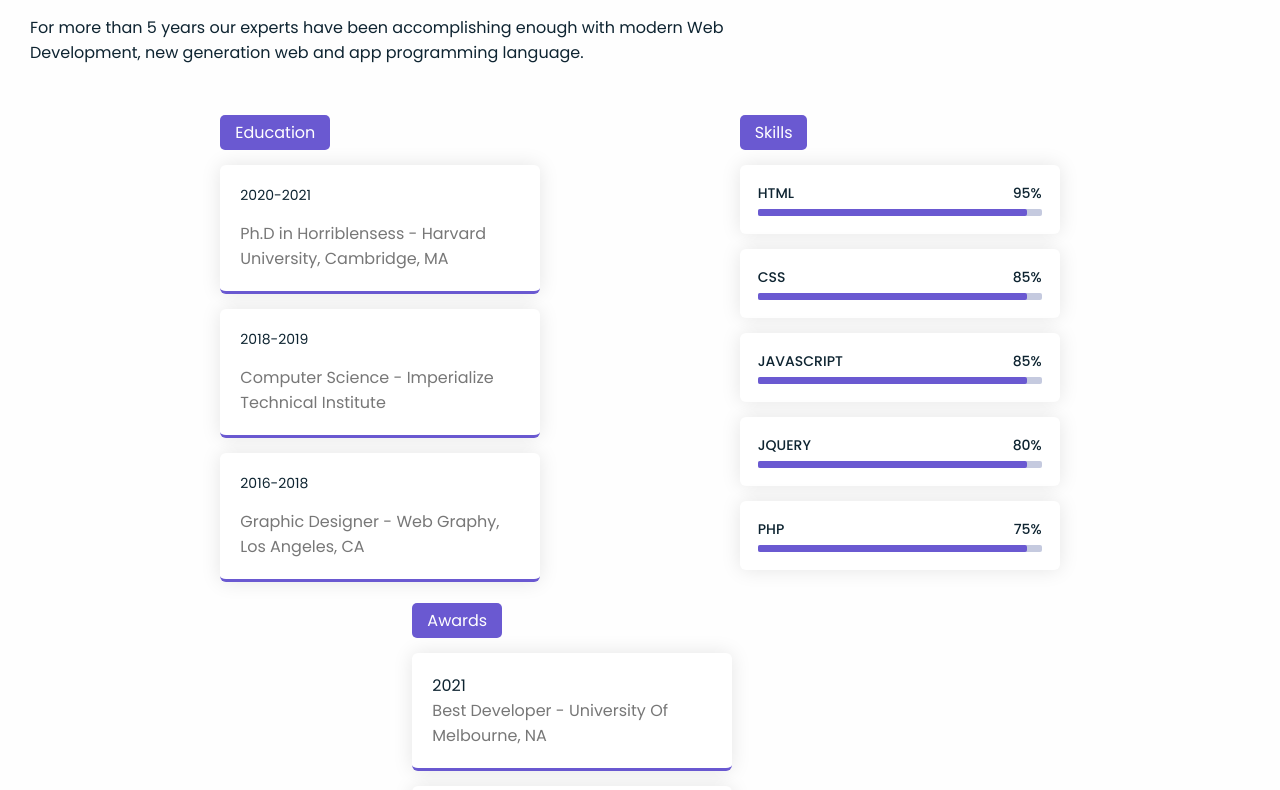
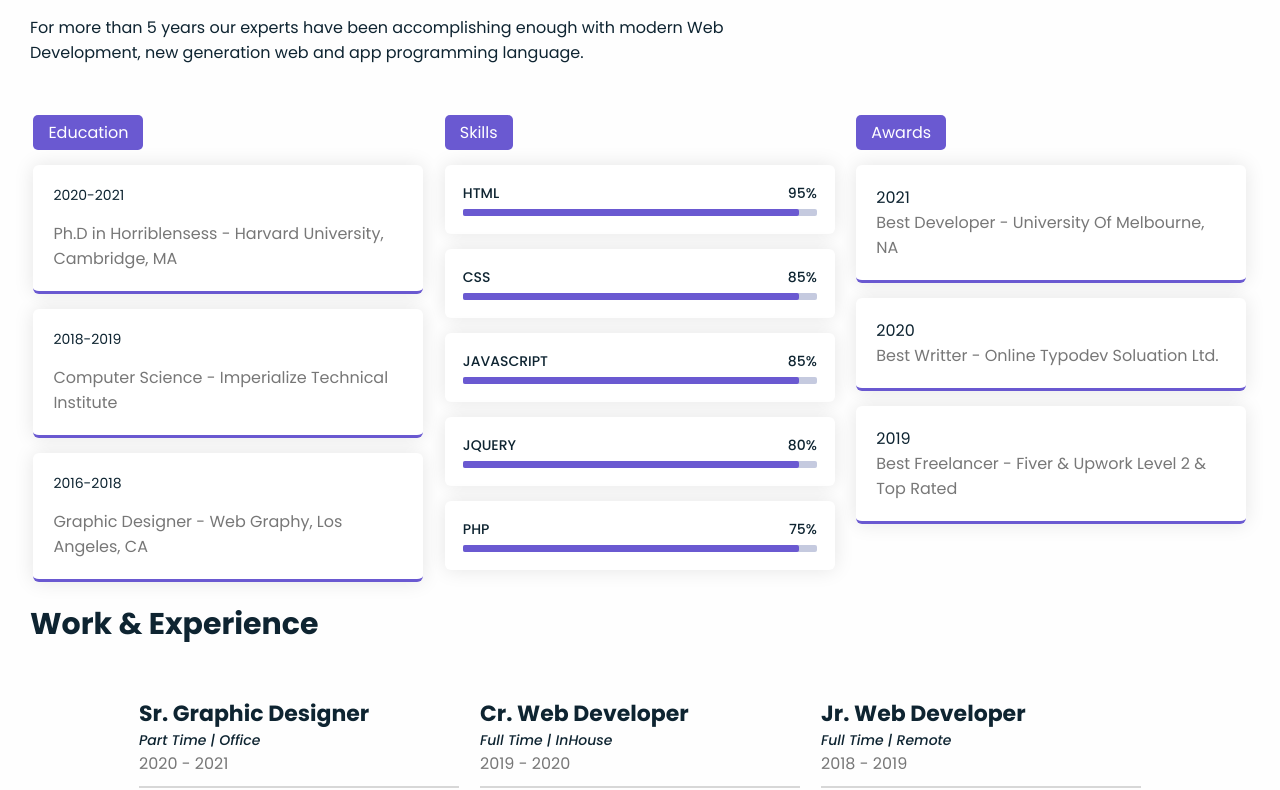
Before and after one commit to iScreAmn/react-portfolio, a React (Vite) app: page / in a window 1280 px wide. Shown: the part 1671-2461 px from the top of the page. Built offline with nearby package versions, Linux system fonts and the light colour scheme.

Commit message:
Blocks sizes fixes

```diff
--- a/src/components/skills/Skills.css
+++ b/src/components/skills/Skills.css
@@ -26,8 +26,9 @@
   margin-bottom: 20px;
 }
 
-.education {
-  min-width: 320px;
+.education,
+.skills-info > div {
+  min-width: 390px;
   width: 32%;
 }
 
```
